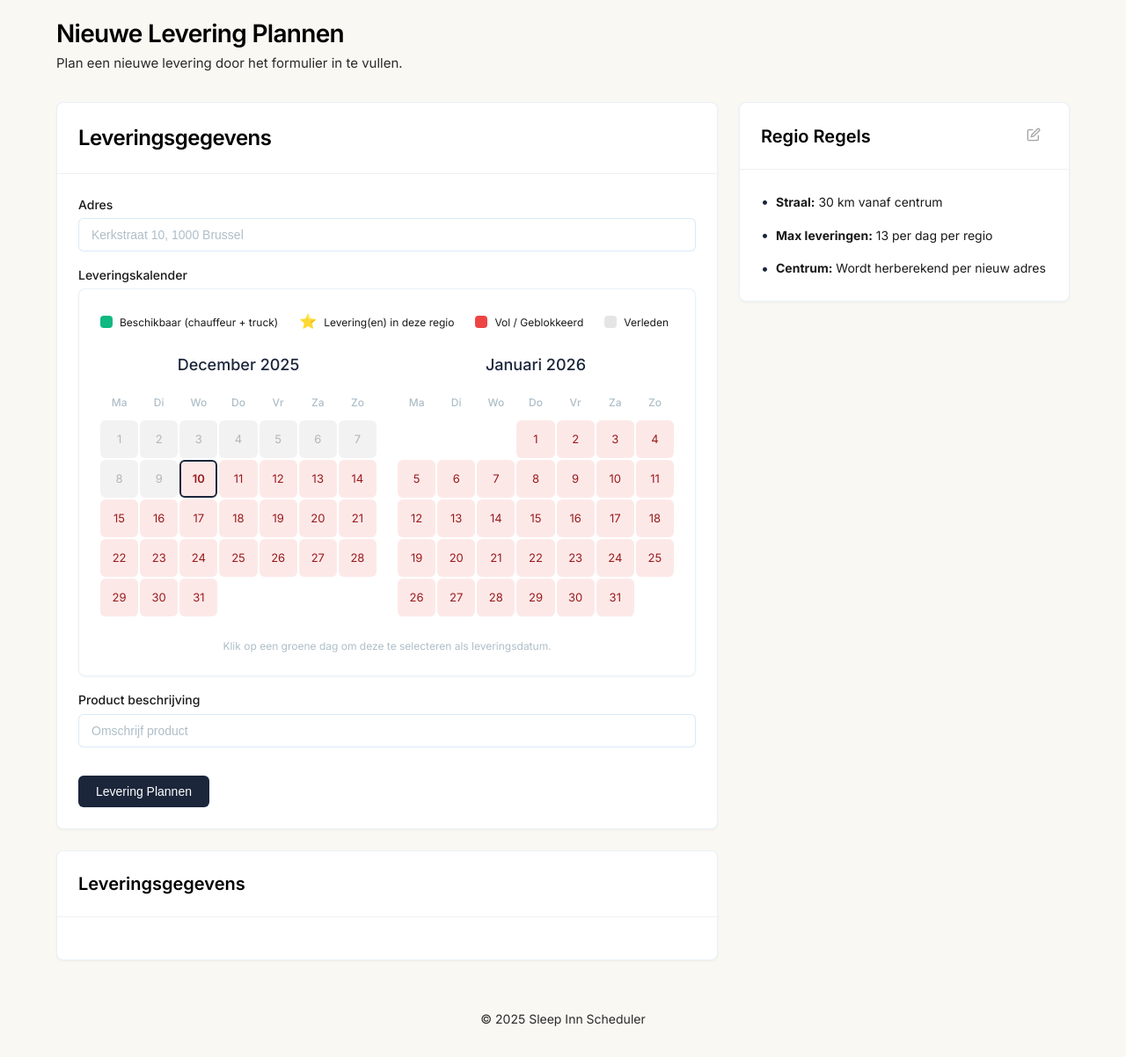
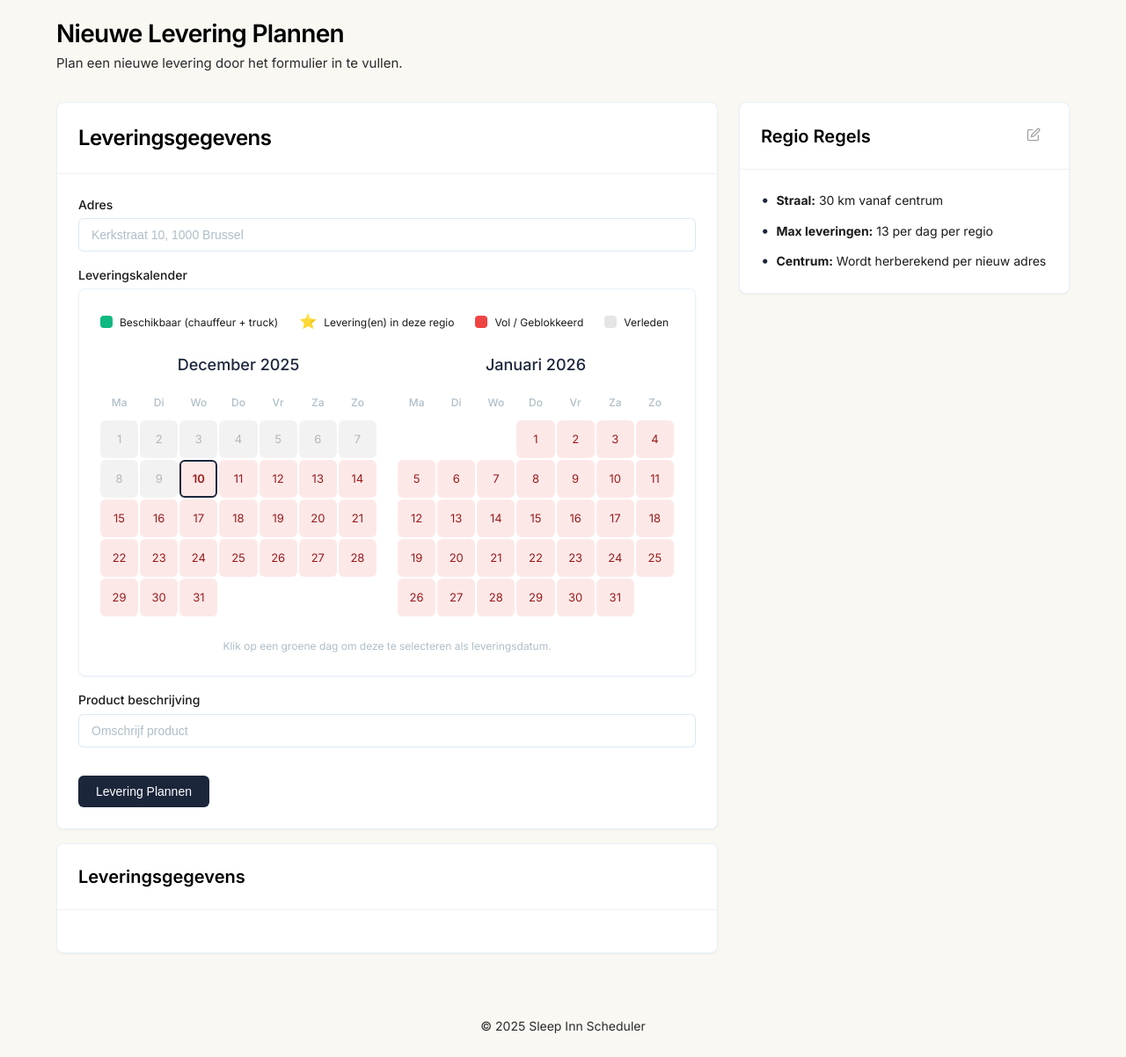
Before and after one commit to A-D-DBS-application/web-application-2025-group-19, a Flask app: page /add-listing in a window 1280 px wide. Shown: the part 70-1272 px from the top of the page at 88% size. Before the commit the page ends 1237 px from the top, so only its background shows below. Run offline with Flask 3, Linux system fonts and the light colour scheme; the visitor is signed in with stand-in values (Sample User, id 1); data comes from the database, SQL or seed files in the repository; data that the repository does not hold is empty.

Commit message:
Gsm UI - Nieuwe Levering Plannen

```diff
--- a/app/templates/add_listing.html
+++ b/app/templates/add_listing.html
@@ -7,9 +7,9 @@
   <p class="page-subtitle">Plan een nieuwe levering door het formulier in te vullen.</p>
 </div>
 
-<div class="grid" style="grid-template-columns: 2fr 1fr; gap: 1.5rem;">
-  <!-- Formulier -->
-  <div>
+<div class="add-listing-grid">
+<!-- Formulier -->
+  <div class="add-listing-main">
     <div class="card mb-4">
       <div class="card-header">
         <h2 class="font-semibold">Leveringsgegevens</h2>
@@ -55,7 +55,7 @@
                 </div>
 
                 <!-- Twee Maanden Grid -->
-                <div style="display: grid; grid-template-columns: 1fr 1fr; gap: 1.5rem;">
+                <div class="calendar-grid">
                   <!-- Maand 1 -->
                   <div>
                     <h4 id="month1-label" class="font-medium text-center mb-3" style="color: var(--color-navy);"></h4>
@@ -119,7 +119,7 @@
   </div>
 
   <!-- Zijbalk -->
-  <div>
+  <div class="add-listing-side">
     <div class="card mb-4" id="region-settings-card">
       <div class="card-header" style="display: flex; justify-content: space-between; align-items: center;">
         <h3 class="font-semibold">Regio Regels</h3>
@@ -133,16 +133,16 @@
       <div class="card-body">
         <!-- View Mode -->
         <div id="settings-view-mode" style="display: flex; flex-direction: column; gap: 0.75rem;">
-          <div class="flex items-center gap-2">
-            <span style="color: var(--color-navy, #1B263B);">•</span>
+          <div class="region-rule">
+            <span class="region-bullet">•</span>
             <span class="text-small"><strong>Straal:</strong> <span id="radius-display">30</span> km vanaf centrum</span>
           </div>
-          <div class="flex items-center gap-2">
-            <span style="color: var(--color-navy, #1B263B);">•</span>
+          <div class="region-rule">
+            <span class="region-bullet">•</span>
             <span class="text-small"><strong>Max leveringen:</strong> <span id="max-deliveries-display">13</span> per dag per regio</span>
           </div>
-          <div class="flex items-center gap-2">
-            <span style="color: var(--color-navy, #1B263B);">•</span>
+          <div class="region-rule">
+            <span class="region-bullet">•</span>
             <span class="text-small"><strong>Centrum:</strong> Wordt herberekend per nieuw adres</span>
           </div>
         </div>
@@ -195,6 +195,76 @@
 </div>
 
 <style>
+  /* Layout helper for add listing */
+  .add-listing-grid {
+    display: grid;
+    grid-template-columns: 2fr 1fr;
+    gap: 1.5rem;
+    align-items: start;
+  }
+
+  .add-listing-main {
+    order: 1;
+  }
+
+  .add-listing-side {
+    order: 2;
+  }
+
+  .calendar-grid {
+    display: grid;
+    grid-template-columns: 1fr 1fr;
+    gap: 1.5rem;
+  }
+
+  .add-listing-grid .card {
+    margin-bottom: var(--spacing-md);
+  }
+
+  /* Region rules bullets */
+  .region-rule {
+    display: flex;
+    align-items: flex-start;
+    gap: 0.5rem;
+  }
+
+  .region-bullet {
+    color: var(--color-navy, #1B263B);
+    font-size: 1.05rem;
+    line-height: 1;
+    position: relative;
+    top: 2px;
+  }
+
+  @media (max-width: 768px) {
+    .add-listing-grid {
+      grid-template-columns: 1fr;
+      gap: var(--spacing-md);
+    }
+
+    .calendar-grid {
+      grid-template-columns: 1fr;
+      gap: var(--spacing-md);
+    }
+
+    #calendar-section .card-body {
+      padding: var(--spacing-md);
+    }
+
+    .add-listing-grid .card {
+      margin-bottom: var(--spacing-md);
+    }
+
+    /* Move region rules above on mobile */
+    .add-listing-side {
+      order: -1;
+    }
+
+    .add-listing-main {
+      order: 1;
+    }
+  }
+
   /* ========== SETTINGS STYLES ========== */
   .settings-label {
     display: flex;
@@ -283,6 +353,7 @@
   }
 
   .premium-number-input[type=number] {
+    appearance: textfield;
     -moz-appearance: textfield;
   }
 
```
